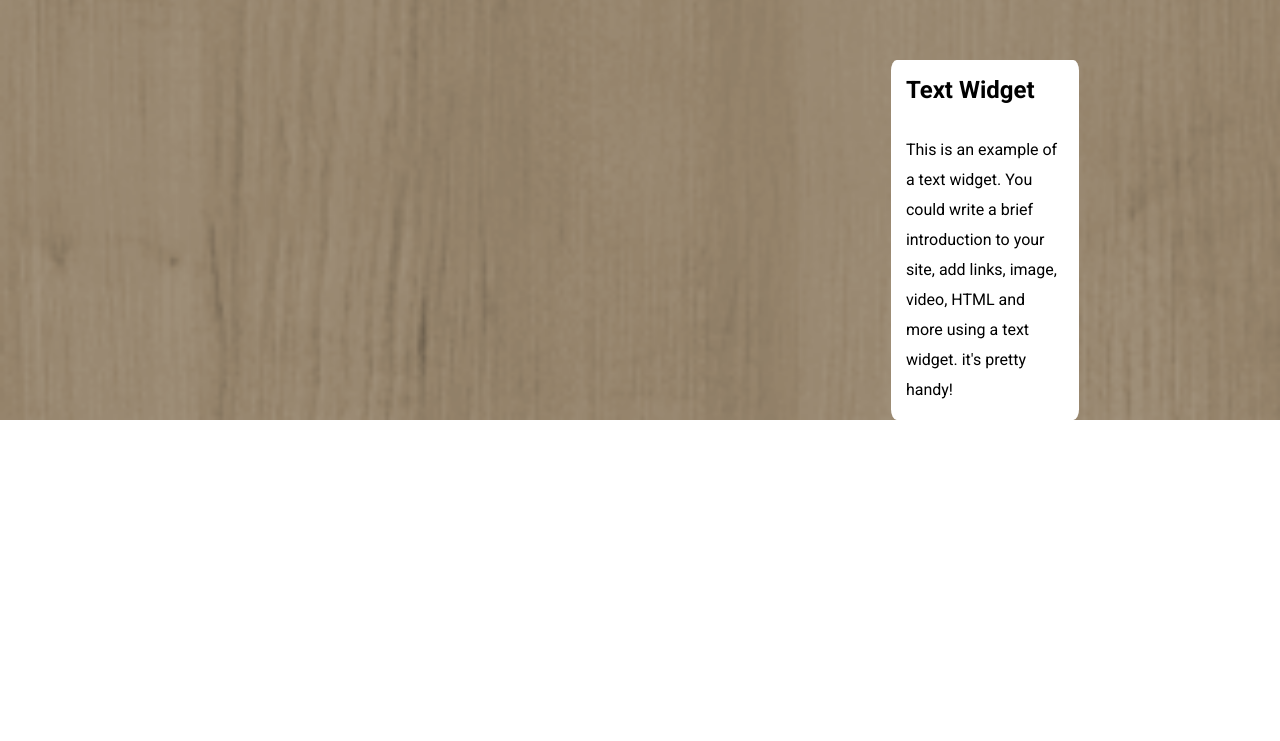
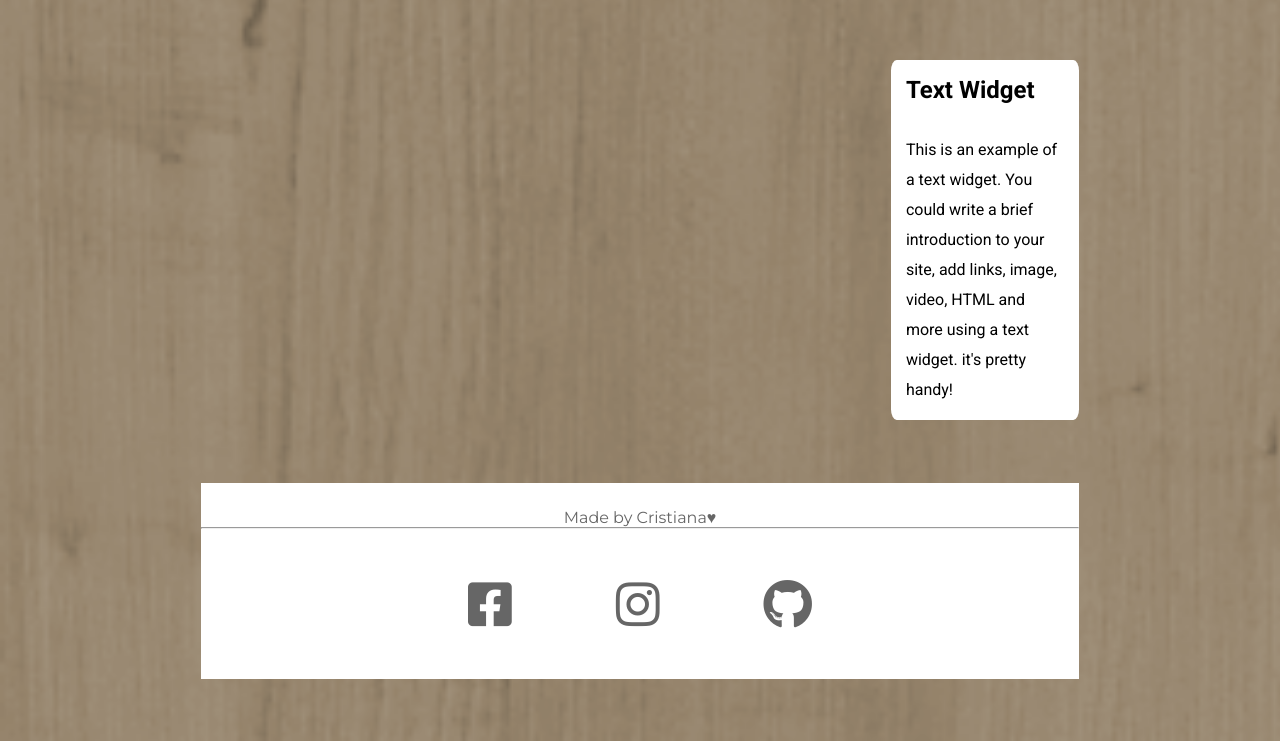
Before and after one commit to CristianaCaruana/htmlcss-wp, a plain HTML site: page index.html in a window 1280 px wide. Shown: the part 1201-1942 px from the top of the page. Before the commit the page ends 1621 px from the top, so only its background shows below. Drawn offline with Linux system fonts and the light colour scheme.

Commit message:
final commit

```diff
--- a/css/styles.css
+++ b/css/styles.css
@@ -20,7 +20,6 @@ ul {
 a {
   text-decoration: none;
 }
-
 
 /*Intestazione*/
 header .head {
@@ -121,6 +120,7 @@ a {
   padding: 15px;
 }
 
+/*Common attributes*/
 .left-col .org h2,
 .middle-col h2,
 .middle-col p,
@@ -141,7 +141,7 @@ a {
   padding-top: 30px;
 }
 
-/*Colonna destra*/
+/*Colonne destra*/
 .right-col {
   width: 15%;
   background-color: white;
@@ -169,3 +169,43 @@ a {
   float: right;
   margin-right: 15%;
 }
+
+/*Footer*/
+footer {
+  background-color: white;
+  width: 70%;
+  text-align: center;
+  padding-top: 2%;
+  float: right;
+  margin-right: 15%;
+  margin-top: 5%;
+  margin-bottom: 5%;
+}
+
+.foot p {
+  text-align: center;
+  font-family: Montserrat, sans-serif;
+  color: #666;
+}
+
+.rif ul li {
+  display: inline-block;
+  padding:50px;
+}
+
+.rif ul li a {
+  color: #666;
+  font-size: 50px;
+}
+
+.fb :hover {
+  color: blue;
+}
+
+.insta :hover {
+  color: #f400a1;
+}
+
+.git :hover {
+  color: black;
+}
--- a/index.html
+++ b/index.html
@@ -2,7 +2,7 @@
 <html lang="en" dir="ltr">
   <head>
     <meta charset="utf-8">
-    <title>Wordpress</title>
+    <title>WordPress</title>
     <link href="https://fonts.googleapis.com/css2?family=Montserrat:wght@400;700&family=Roboto:wght@400;700&display=swap" rel="stylesheet">
     <link rel="stylesheet" href="https://cdnjs.cloudflare.com/ajax/libs/font-awesome/5.14.0/css/all.min.css">
     <link rel="stylesheet" href="./css/styles.css">
@@ -100,7 +100,31 @@
      </aside>
    </main>
 
-   <footer class="">
+   <!--Footer-->
+   <footer>
+     <div class="foot">
+       <p>Made by Cristiana&hearts;</p>
+     </div>
+     <hr>
+     <div class="rif">
+       <ul>
+         <li class="fb">
+            <a href="https://www.facebook.com/" target="_blank">
+              <i class="fab fa-facebook-square"></i>
+            </a>
+          </li>
+          <li class="insta">
+            <a href="https://www.instagram.com/?hl=it" target="_blank">
+              <i class="fab fa-instagram"></i>
+            </a>
+          </li>
+          <li class="git">
+            <a href="https://github.com/" target="_blank">
+              <i class="fab fa-github"></i>
+            </a>
+          </li>
+       </ul>
+     </div>
    </footer>
 
  </body>
```
